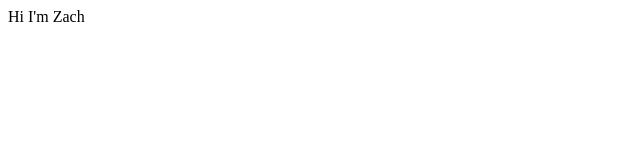
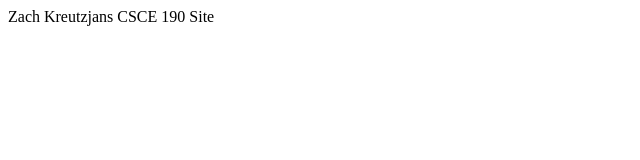
Before and after one commit to zkreutzjanz/zkreutzjanz.github.io, a plain HTML site: page index.html in a window 1280 px wide. Shown: the whole page, without its empty margins (0-640 px from the left). Drawn offline with Linux system fonts and the light colour scheme.

Commit message:
Update index.html

```diff
--- a/index.html
+++ b/index.html
@@ -1 +1 @@
-<h>Hi I'm Zach</h>
+<h>Zach Kreutzjans CSCE 190 Site</h>
```
